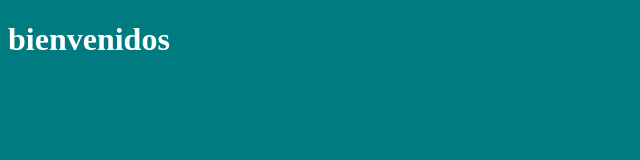
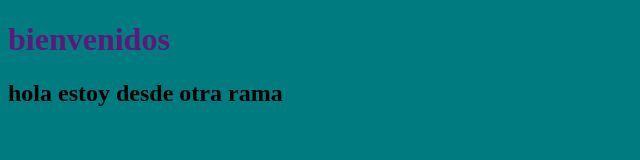
Before and after one commit to YOHAN121314/APRENDIENDO, a plain HTML site: page index.html in a window 1280 px wide. Shown: the whole page, without its empty margins (0-640 px from the left). Drawn offline with Linux system fonts and the light colour scheme.

Commit message:
agregar nuevos cambios desde nuevas ramas

```diff
--- a/index.html
+++ b/index.html
@@ -8,5 +8,6 @@
 </head>
 <body>
     <h1>bienvenidos</h1>
+   <h2>hola estoy desde otra rama</h2>
 </body>
 </html>
--- a/style.css
+++ b/style.css
@@ -2,5 +2,5 @@ body{
     background-color:rgb(0, 124, 128);
 }
 h1{
-    color:#fff;
+    color:#5e187a;
 }
```
